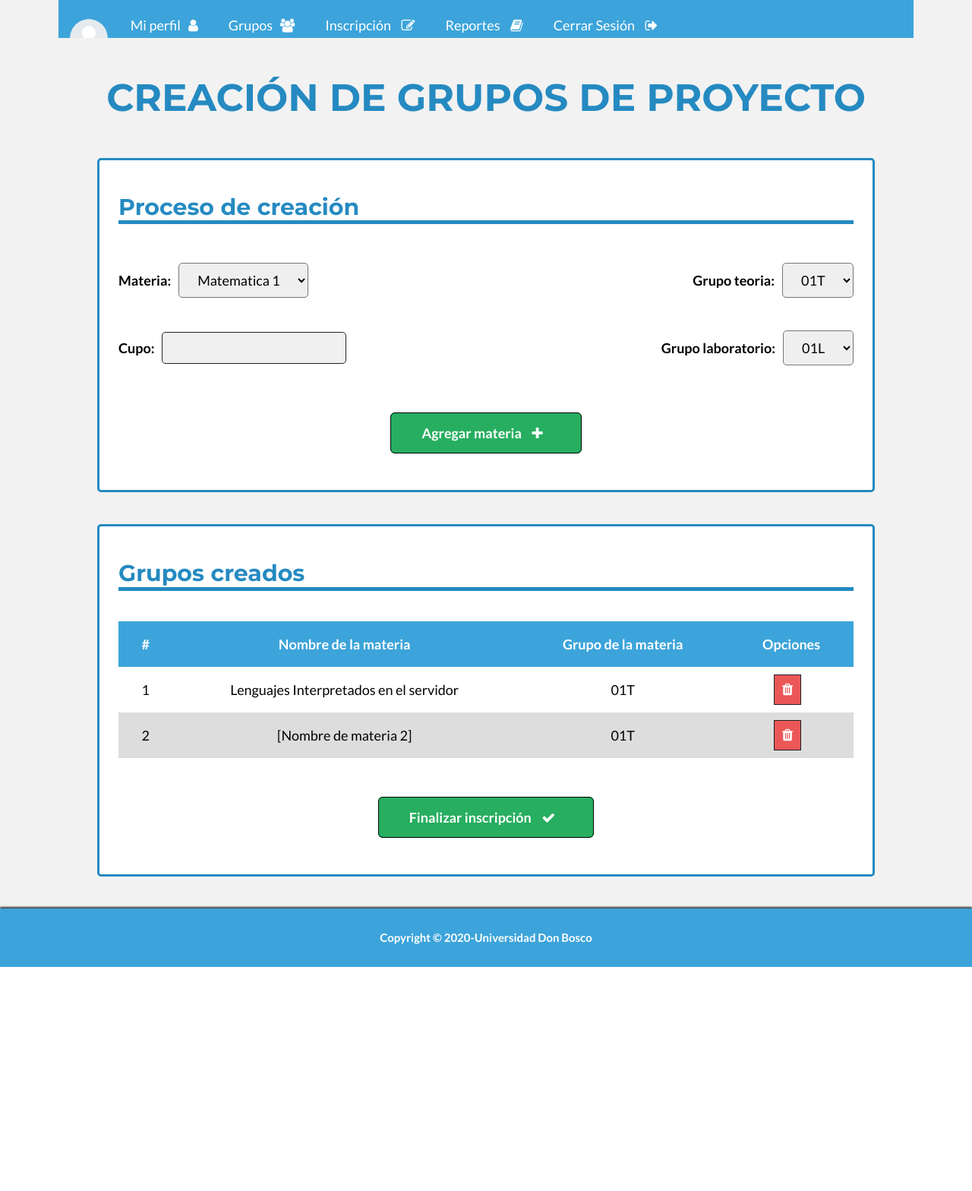
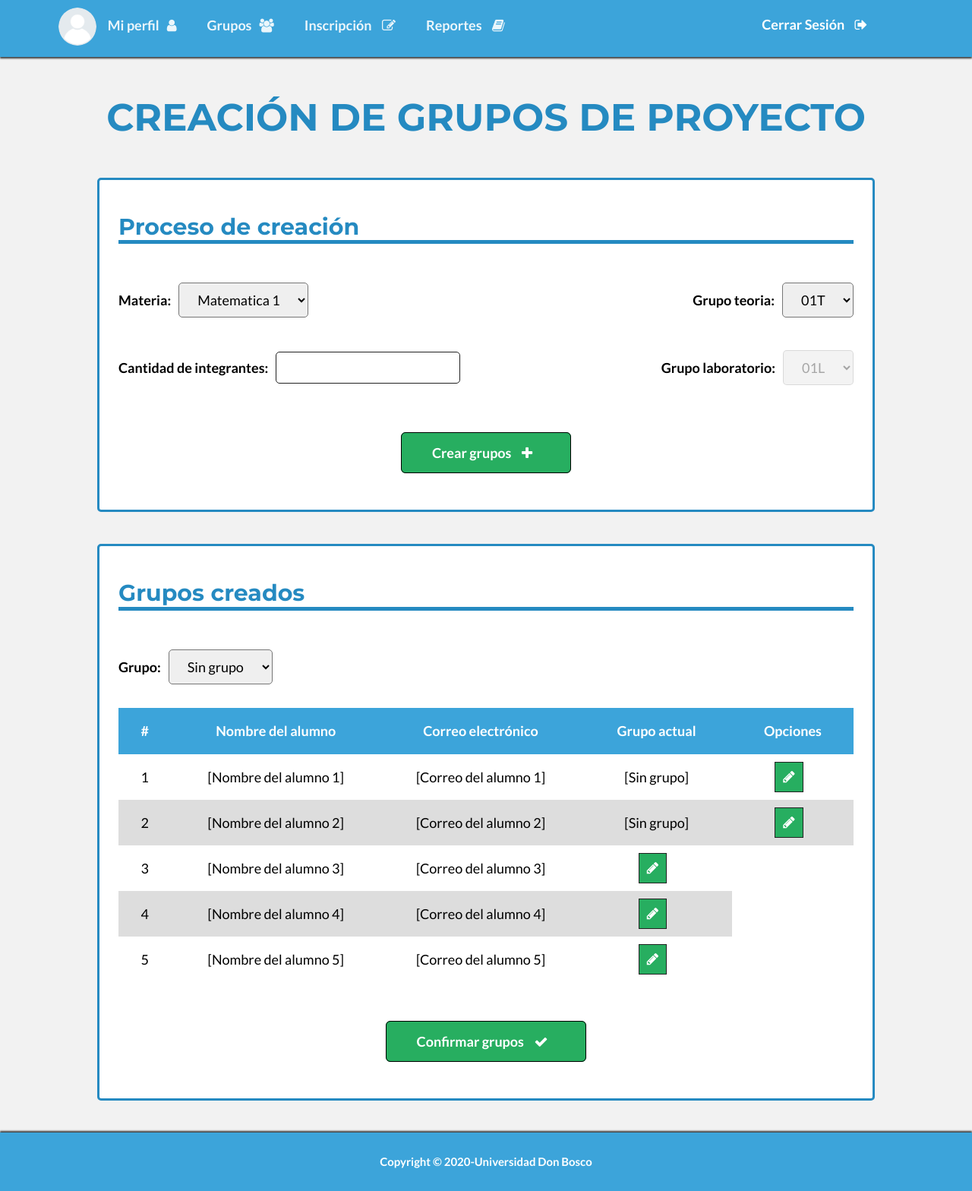
Before and after one commit to jaimenavarrete/proyecto-catedra-lis, a PHP site: page /crear_grupos in a window 1280 px wide. Shown: the whole page at 76% size. Before the commit the page ends 1273 px from the top, so only its background shows below. Run offline with PHP 8.4, Linux system fonts and the light colour scheme.

Commit message:
Todas las paginas finalizadas - Proceso de evaluacion

```diff
--- a/css/styles.css
+++ b/css/styles.css
@@ -172,8 +172,11 @@ section{
 }
 
 .select-container input {
+  border: 1px solid #212121;
+}
+
+.select-container #cupos {
   background: #F0F0F0;
-  border: 1px solid #212121;
 }
 
 .select-container h4 {
--- a/views/crear_grupos.view.php
+++ b/views/crear_grupos.view.php
@@ -10,23 +10,26 @@
     <link href="https://fonts.googleapis.com/css2?family=Lato:wght@300;400;700&family=Montserrat:wght@300;400;700&display=swap" rel="stylesheet">
 </head>
 <body>
+<header>
 <div id="navegador">
-    <nav>
+<input type="checkbox" id="menu-bar">
+<label for="menu-bar" class="fa fa-bars icon" style="font-size:36px"></label>
+<a href="perfil.php"><img class="circular--squaremin" src="img/user.png" /></a>
+<a href="login.php" class="cerrar">Cerrar Sesión <i class="fa fa-sign-out icon"></i> </a>
+    <nav class="menu">
         <ul>
             <div class="separador-links">
-                <li><a href="perfil.php" class="imagen"><img class="circular--squaremin" src="img/user.png" /></a></li>
                 <li><a href="perfil.php">Mi perfil<i class="fa fa-user icon"></i></a></li>
                 <li><a href="grupos.php">Grupos<i class="fa fa-users icon"></i></a></li>
                 <li><a href="inscripcion_materias.php">Inscripción <i class="fa fa-pencil-square-o icon"></i></a></li>
                 <li><a href="reportes.php">Reportes <i class="fa fa-book icon"></i></a></li>
-            </div>
-            <div class="separador-links">
-                <li><a href="login.php">Cerrar Sesión <i class="fa fa-sign-out icon"></i> </a></li>
-            </div>
+                <li class="cerrar-m" ><a href="login.php">Cerrar Sesión <i class="fa fa-sign-out icon"></i> </a></li>
+                </div>
         </ul>
     </nav>
 </div>
-<section>
+</header>
+<section class="contenido">
     <article>
         <h1>CREACIÓN DE GRUPOS DE PROYECTO</h1>
         <div class="formtab">
@@ -54,13 +57,13 @@
 
             <div class="search-container">
                 <div class="select-container">
-                    <h4>Cupo:</h4>
-                    <input type="text" name="cupos" id="cupos" readonly>
+                    <h4>Cantidad de integrantes:</h4>
+                    <input type="text" name="cupos">
                 </div>
 
                 <div class="select-container">
                     <h4>Grupo laboratorio:</h4>
-                    <select name="grupo" id="grupo" class="select_grupos_lab">
+                    <select name="grupo" id="grupo" class="select_grupos_lab" disabled>
                         <option value="">01L</option>
                         <option value="">04L</option>
                         <option value="">02L</option>
@@ -70,7 +73,7 @@
 
             <div class="btn-inscribir">
                 <input type="submit" id="btn-repo">
-                <label for="btn-repo" class="btn">Agregar materia <i class="fa fa-plus icon" id="i-pdf-2"></i></label>
+                <label for="btn-repo" class="btn">Crear grupos <i class="fa fa-plus icon" id="i-pdf-2"></i></label>
             </div>
         </div>
     </article>
@@ -82,32 +85,64 @@
             <h2>Grupos creados</h2>
             <form action="" name="formulario" id="inscripcion">
                 <div class="search-container">
+                    <div class="select-container">
+                        <h4>Grupo:</h4>
+                        <select name="lista-grupos" class="grupo-creacion">
+                            <option value="">Sin grupo</option>
+                            <option value="">Grupo 1</option>
+                            <option value="">Grupo 2</option>
+                            <option value="">Grupo 3</option>
+                        </select>
+                    </div>
+                </div>
+                <div class="bar-scroll">
                     <table class="tablas">
                         <thead>
                             <tr>
                                 <th>#</th>
-                                <th>Nombre de la materia</th>
-                                <th>Grupo de la materia</th>
+                                <th>Nombre del alumno</th>
+                                <th>Correo electrónico</th>
+                                <th>Grupo actual</th>
                                 <th>Opciones</th>
                             </tr>
                         </thead>
                         <tr>
                             <td>1</td>
-                            <td>Lenguajes Interpretados en el servidor</td>
-                            <td>01T</td>
-                            <td><a href="#"><i class="fa fa-trash icon icon-delete"></i></a></td>
+                            <td>[Nombre del alumno 1]</td>
+                            <td>[Correo del alumno 1]</td>
+                            <td>[Sin grupo]</td>
+                            <td><a href="#"><i class="fa fa-pencil icon icon-modify"></i></a></td>
                         </tr>
                         <tr>
                             <td>2</td>
-                            <td>[Nombre de materia 2]</td>
-                            <td>01T</td>
-                            <td><a href="#"><i class="fa fa-trash icon icon-delete"></i></a></td>
+                            <td>[Nombre del alumno 2]</td>
+                            <td>[Correo del alumno 2]</td>
+                            <td>[Sin grupo]</td>
+                            <td><a href="#"><i class="fa fa-pencil icon icon-modify"></i></a></td>
+                        </tr>
+                        <tr>
+                            <td>3</td>
+                            <td>[Nombre del alumno 3]</td>
+                            <td>[Correo del alumno 3]</td>
+                            <td><a href="#"><i class="fa fa-pencil icon icon-modify"></i></a></td>
+                        </tr>
+                        <tr>
+                            <td>4</td>
+                            <td>[Nombre del alumno 4]</td>
+                            <td>[Correo del alumno 4]</td>
+                            <td><a href="#"><i class="fa fa-pencil icon icon-modify"></i></a></td>
+                        </tr>
+                        <tr>
+                            <td>5</td>
+                            <td>[Nombre del alumno 5]</td>
+                            <td>[Correo del alumno 5]</td>
+                            <td><a href="#"><i class="fa fa-pencil icon icon-modify"></i></a></td>
                         </tr>
                     </table>
                 </div>
                 <div class="btn-inscribir">
                     <input type="submit" id="btn-repo-2">
-                    <label for="btn-repo-2" class="btn">Finalizar inscripción <i class="fa fa-check icon" id="i-pdf-2"></i></label>
+                    <label for="btn-repo-2" class="btn">Confirmar grupos <i class="fa fa-check icon" id="i-pdf-2"></i></label>
                 </div>
             </form>
         </div>
--- a/views/inscripcion_materias.view.php
+++ b/views/inscripcion_materias.view.php
@@ -57,8 +57,8 @@
 
             <div class="search-container sc-downloader">
                 <div class="select-container">
-                    <h4>Cupo:</h4>
-                    <input type="text" name="cupos" id="cupos" readonly>
+                    <h4>Cupos:</h4>
+                    <input type="text" name="cupos" id="cupos" readonly value="27">
                 </div>
 
                 <div class="select-container">
--- a/views/perfil.view.php
+++ b/views/perfil.view.php
@@ -10,7 +10,7 @@
     <link href="https://fonts.googleapis.com/css2?family=Lato:wght@300;400;700&family=Montserrat:wght@300;400;700&display=swap" rel="stylesheet">
 </head>
 <body>
-    <header>
+<header>
 <div id="navegador">
 <input type="checkbox" id="menu-bar">
 <label for="menu-bar" class="fa fa-bars icon" style="font-size:36px"></label>
```
Also changed, not shown: views/modificar_usuario.view.php (+17 -7 lines).
